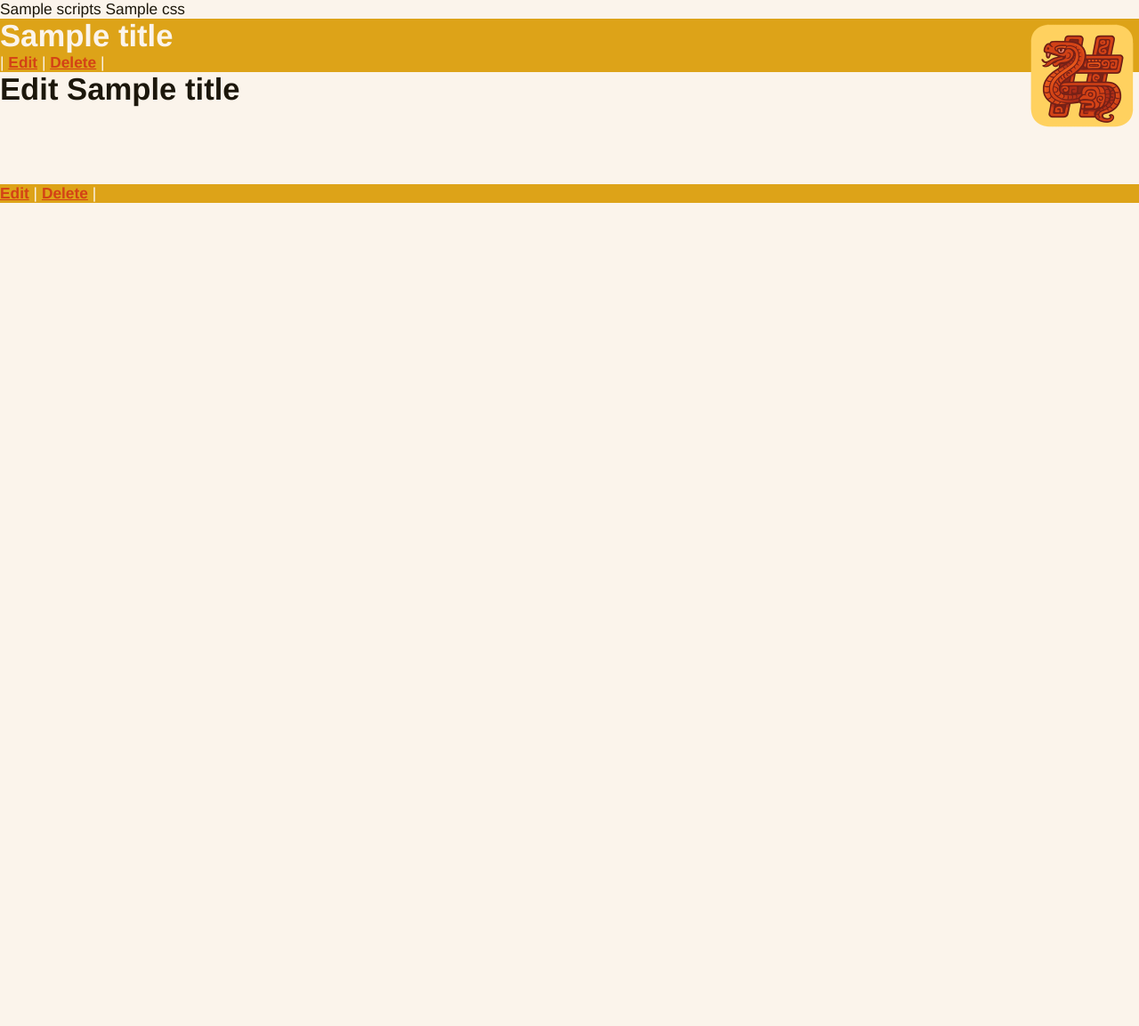
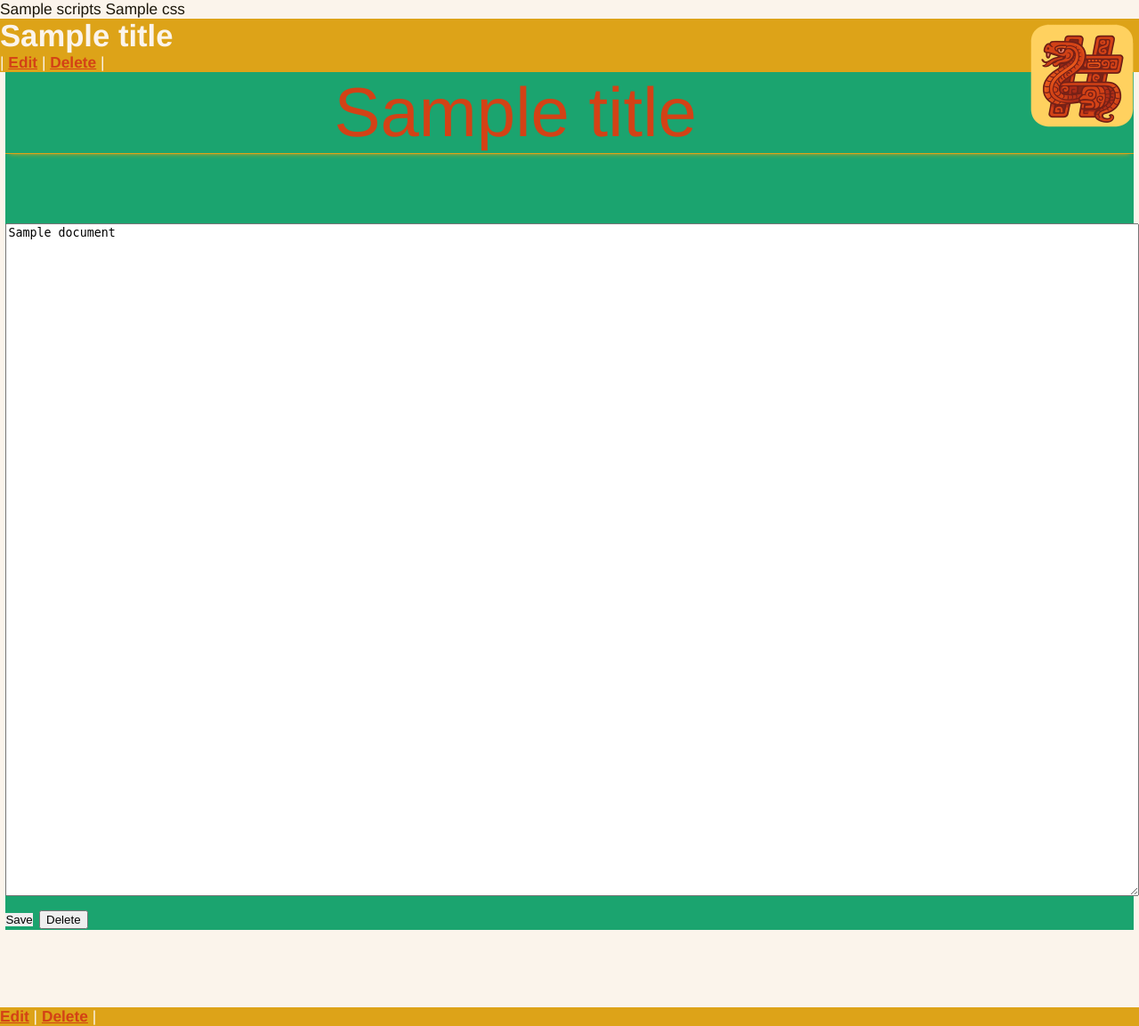
Before and after one commit to joseph-coleman/pymdwiki, a Python web app: template app/template/default/edit.html in a window 1280 px wide. Shown: the whole page at 89% size. Before the commit the page ends 228 px from the top, so only its background shows below. Run offline with Jinja, Linux system fonts and the light colour scheme; the template is opened without the code that fills it: most values are stand-ins (such as "Sample title", 1, 10 or a date in 2020).

Commit message:
style the edit page

```diff
--- a/app/template/default/edit.html
+++ b/app/template/default/edit.html
@@ -2,9 +2,24 @@
 
 {% block content %}
 
-<h1>Edit {{ title }}</h1>
+<div id="document">
 
-{{ editform }}
+    <p id="pagetitle"><a href="/edit/{{pagename}}">
+            {% if document_mode == "edit" %}
+            Edit:
+            {% elif document_mode == "create" %}
+            Create:
+            {% endif %}
+            {{title}}
+        </a></p>
 
+    <form action="/save/" method="post" name="edit_document_form">
+        <textarea name="markdown" style="width:100%;" rows=50>{{document}}</textarea>
+        <br />
+        <input type="submit" value="Save" />
+        <input type="hidden" name="document_name" value="{{file_path}}">
+        <button name="delete_button" value="true">Delete</button>
+    </form>
 
+</div>
 {% endblock %}
--- a/app/template/default/pymdwiki.css
+++ b/app/template/default/pymdwiki.css
@@ -64,7 +64,11 @@ h3,
 h4,
 h5,
 h6,
-input {
+input,
+ul,
+ol,
+li,
+blockquote {
     margin: 0;
     padding: 0;
     border: 0;
@@ -76,6 +80,15 @@ ul,
 ol,
 li,
 blockquote,*/
+
+#document {
+
+    & ul,
+    & ol {
+        padding-left: 1em;
+    }
+
+}
 
 .codehilite {
     overflow: auto;
@@ -129,8 +142,6 @@ a:active {
     padding: 3% min(15%, 250px) 15% min(15%, 250px);
     padding: 5px;
 
-
-
     & #pagetitle {
         font-size: 300%;
         text-align: center;
@@ -145,15 +156,34 @@ a:active {
     }
 
     & h1 {
-
-        color: light-dark(#b53515, #db4019);
+        color: var(--darkest);
+        /* color: var(--lightest);
+        background-color: var(--darker);
+        margin-bottom: 0.5em; */
+        margin-top: 0.5em;
+        border-top: 1px solid var(--base-color);
     }
 
+    & h2 {
+        color: var(--darker);
+        /* color: var(--lighter);
+        background-color: var(--darker);
+        margin-bottom: 0.25em; */
+        margin-top: 0.25em;
+    }
 
-    & h2 {
-        color: light-dark(#b53515, #db4019);
-        ;
+    & h3,
+    & h4 {
+        color: var(--darker);
+        margin-top: 0.15em;
+
     }
+
+    & h5 {
+        color: var(--darkest);
+        margin-top: 0.05em;
+    }
+
 
     & blockquote {
         border-left: 2px solid light-dark(var(--darker), var(--lighter));
@@ -167,6 +197,10 @@ a:active {
         background-color: var(--lightest);
     }
 
+    & textarea {
+        width: 100%;
+        height: auto;
+    }
 
 }
 
```
Also changed, not shown: app/main.py (+45 -13 lines).
